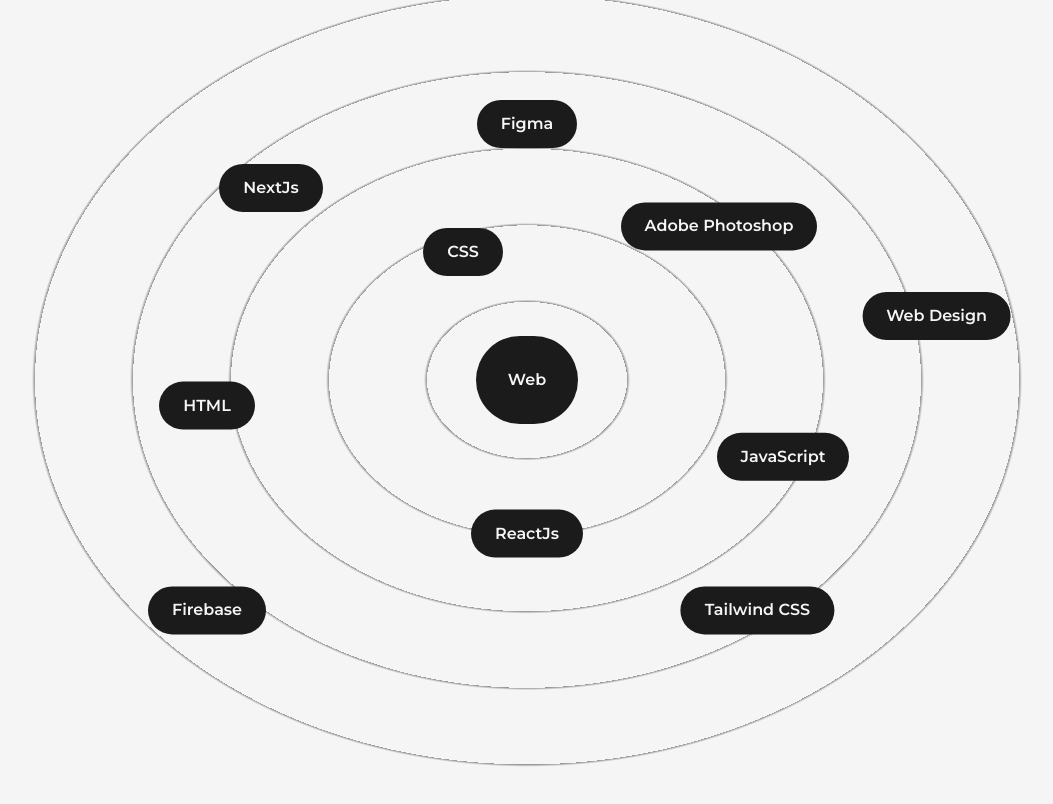
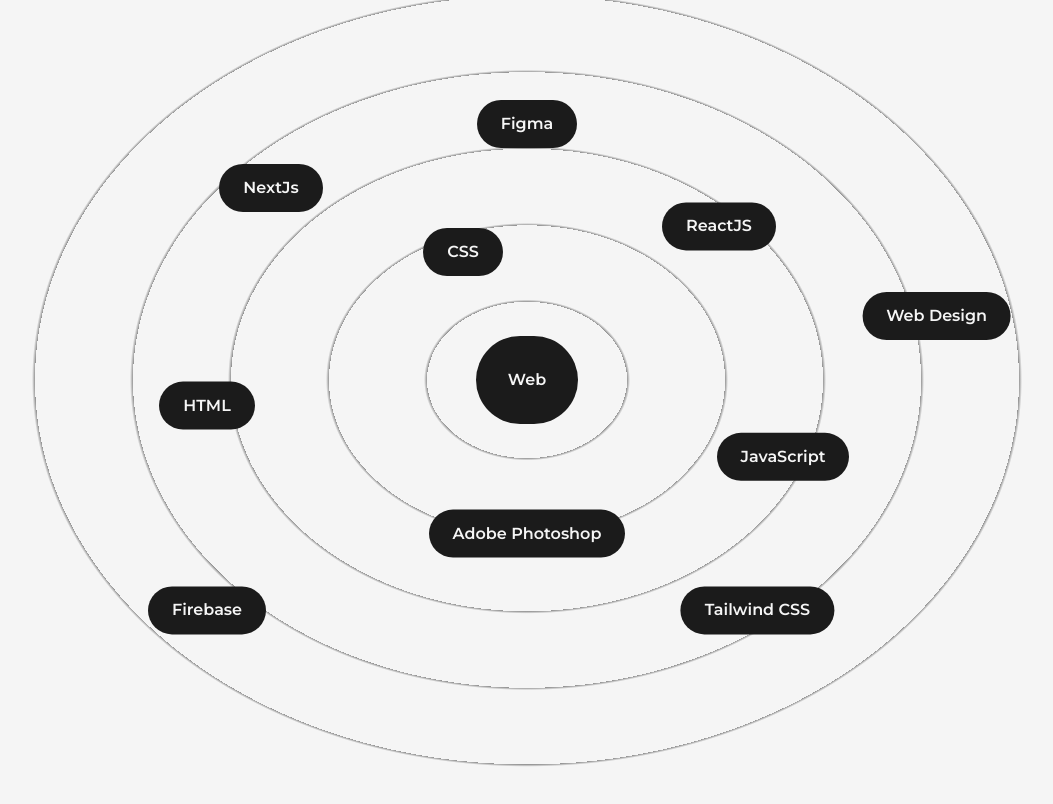
Before and after one commit to abhiiiijain/Portfoliooo, a Next.js app: page /about in a window 1280 px wide. Shown: the part 1483-2287 px from the top of the page, without its empty margins (113-1166 px from the left). Built offline with nearby package versions, Linux system fonts and the light colour scheme.

Commit message:
skills positioning changed

```diff
--- a/src/components/Skills.js
+++ b/src/components/Skills.js
@@ -47,9 +47,9 @@
         <Skill name="HTML" x="-25vw" y="2vw" />
         <Skill name="CSS" x="-5vw" y="-10vw" />
         <Skill name="JavaScript" x="20vw" y="6vw" />
-        <Skill name="ReactJs" x="0vw" y="12vw" />
+        <Skill name="Adobe Photoshop" x="0vw" y="12vw" />
         <Skill name="NextJs" x="-20vw" y="-15vw" />
-        <Skill name="Adobe Photoshop" x="15vw" y="-12vw" />
+        <Skill name="ReactJS" x="15vw" y="-12vw" />
         <Skill name="Web Design" x="32vw" y="-5vw" />
         <Skill name="Figma" x="0vw" y="-20vw" />
         <Skill name="Firebase" x="-25vw" y="18vw" />
```
